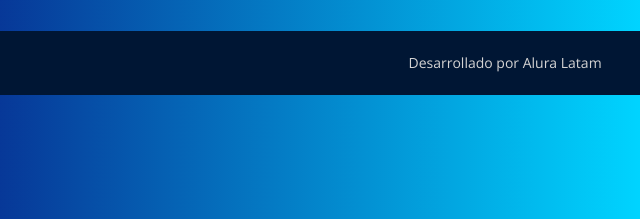
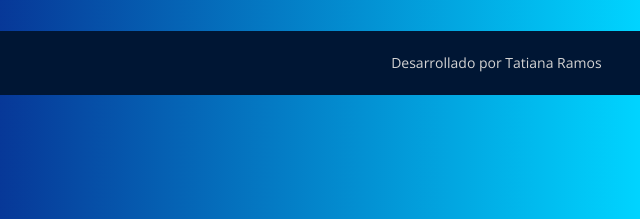
Before and after one commit to TatiiRamos/SpaceApp, a plain HTML site: page index.html in a window 1280 px wide. Shown: the part 504-723 px from the top of the page, 640-1280 px from the left. Drawn offline with nearby package versions, Linux system fonts and the light colour scheme; no server answers; a web font is replaced by a local one.

Commit message:
Update index.html

```diff
--- a/index.html
+++ b/index.html
@@ -73,7 +73,7 @@
             <i class="fa-brands fa-twitter"></i>
             <i class="fa-brands fa-instagram"></i>
         </div>
-        <p class="footer__text">Desarrollado por Alura Latam</p>
+        <p class="footer__text">Desarrollado por Tatiana Ramos</p>
     </footer>
     <script src="https://kit.fontawesome.com/ef3eea8822.js" crossorigin="anonymous"></script>
     <script src="./ejemplos/script.js"></script>
```
